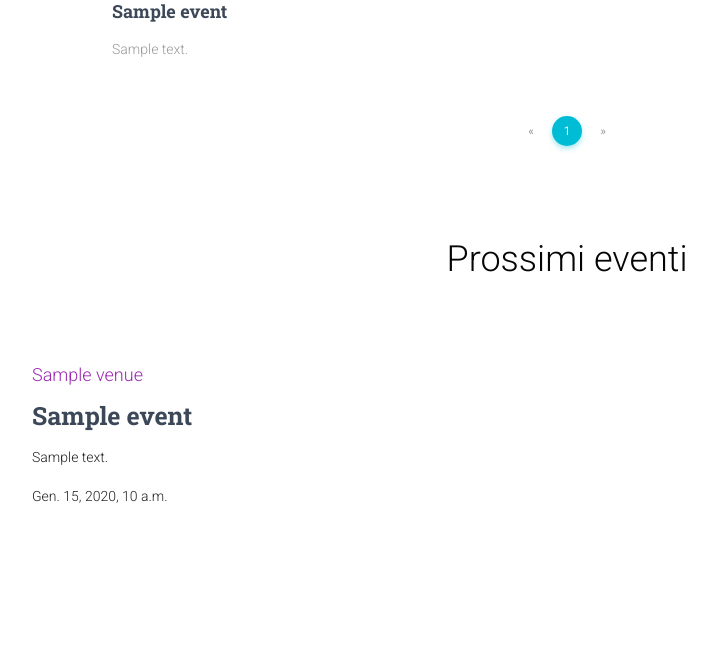
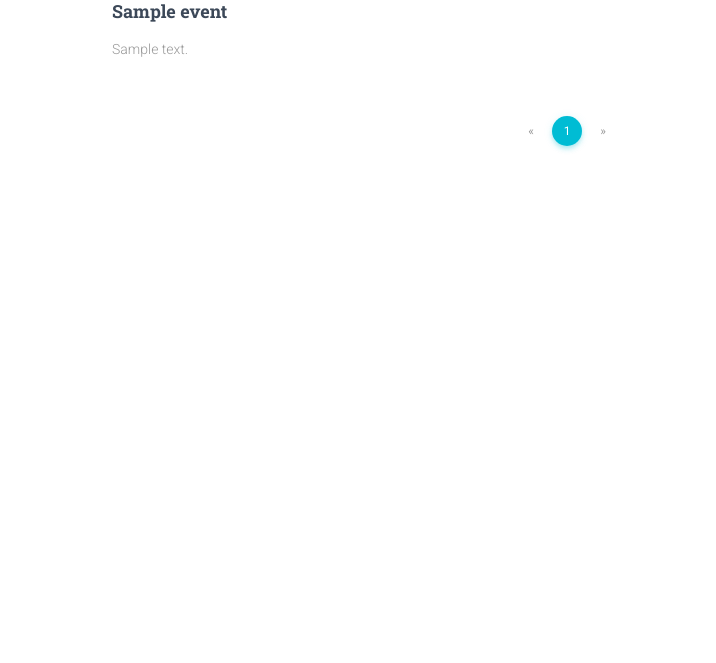
Before and after one commit to bsassoli/milan_culture_map, a Django app: page /events in a window 1280 px wide. Shown: the part 548-1211 px from the top of the page, without its empty margins (73-789 px from the left). After the commit the page ends 699 px from the top, so only its background shows below. Run offline with Django 3.2, Linux system fonts and the light colour scheme; tables that the repository leaves empty hold one stand-in row (values such as "Sample post"); grey boxes marked "Sample" are stand-in pictures; style sheets or scripts are compiled from the project's sources; some libraries are stand-ins or nearby versions.

Commit message:
Edited events.html

```diff
--- a/venues/templates/venues/events.html
+++ b/venues/templates/venues/events.html
@@ -70,37 +70,4 @@
     </div>
 </div>
 <script src="{% static 'venues/readmore.js' %}"></script>
-<div class="container" id="news-container">
-    <h2 class="mb-0 text-center">
-        Prossimi eventi
-    </h2>
-    <div class="blogs-1">
-        <div class="col-md-12 ml-auto mr-auto">
-            {% for event in events %}
-            <div class="card card-plain card-blog mt-0">
-                <div class="row">
-                    <div class="col-md-12 ml-auto mr-auto">
-                        <div class="card-body">
-                            <h4 class="card-category">
-                                <a href="{% url 'venue' event.venue.name %}">
-                                    {{event.venue}}
-                                </a>
-                            </h4>
-                            <h3 class="card-title">
-                                {{event.title}}
-                            </h3>
-                            <p class="card-text">
-                                {{ event.description }}
-                            </p>
-                        </div>
-                        <p class="card-footer">
-                            {{ event.date }}
-                        </p>
-                    </div>
-                </div>
-                {% endfor %}
-            </div>
-        </div>
-    </div>
-</div>
 {% endblock %}
```
